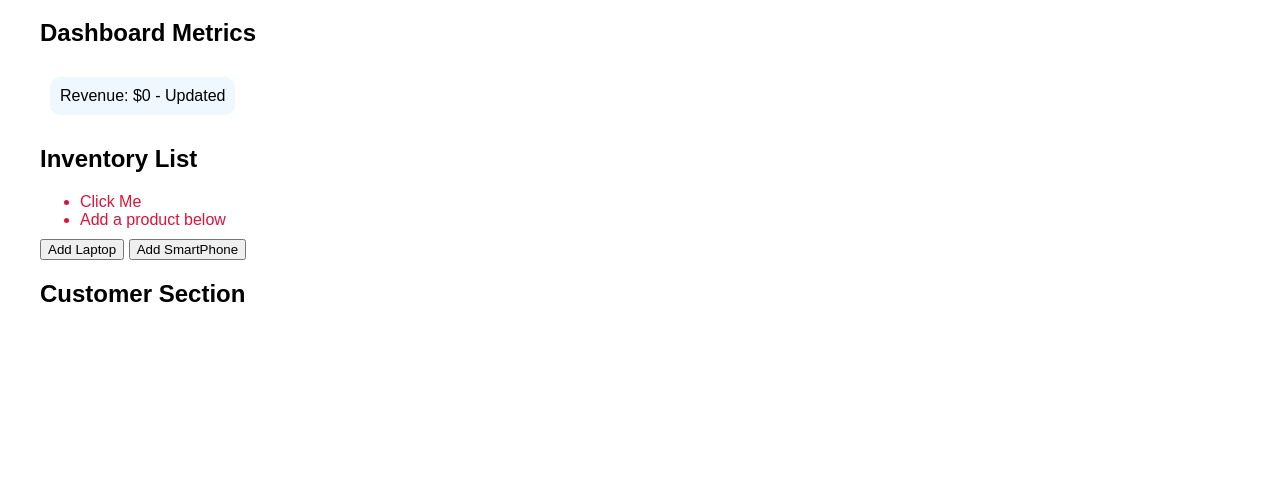
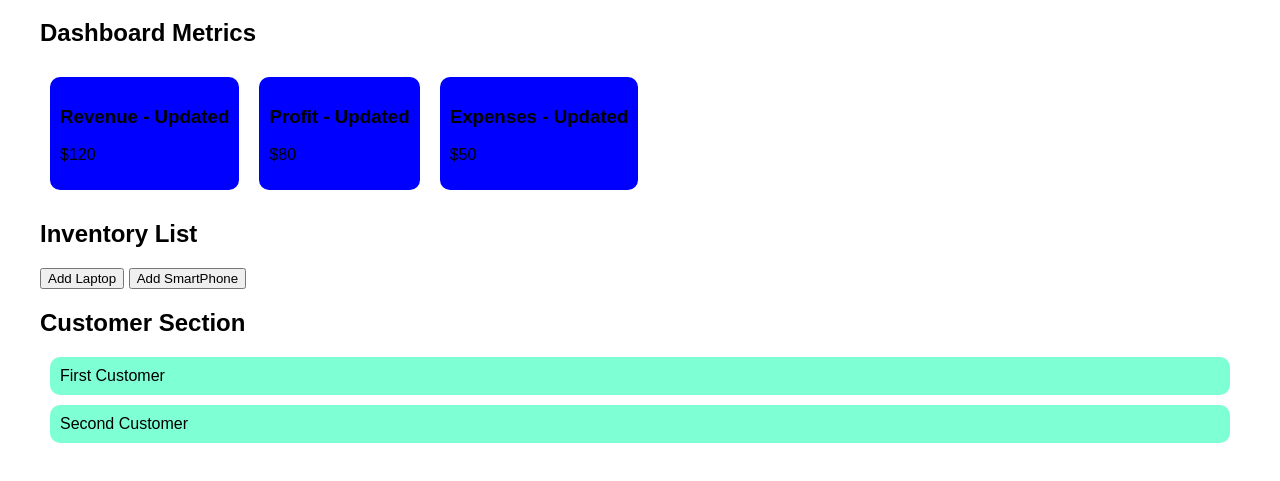
Before and after one commit to DannyFM4/CodingChallenge_12, a plain HTML site: page Index.html in a window 1280 px wide. Shown: the part 101-582 px from the top of the page. Drawn offline with Linux system fonts and the light colour scheme.

Commit message:
Adding Comments and Fixing all errors in the code

```diff
--- a/cc_12.js
+++ b/cc_12.js
@@ -1,95 +1,99 @@
 // Task 1: Business Dashboard – DOM Element Selection and Creation
 
+document.addEventListener("DOMContentLoaded", function(){
 
+    // creates the dashboard selector by elements
+    const dashboard = document.getElementById("dashboard");
+    const dashboard2 = document.querySelector("#dashboard");
 
-// select the dashboard container
-const dashboard = document.getElementById("dashboard");
-const selectDashboard = document.querySelector("#dashboard");
+    // appends the metric card
+    dashboard.appendChild(createMetricCard("revenueCard", "Revenue", 120));
 
-// create new div
-const metricCard = document.createElement("div");
+    function createMetricCard(id, title, amount) { // creates function
+        const metricDiv = document.createElement("div");
 
-// assigning class and id to different elements
-metricCard.setAttribute("class", "metric-card");
-metricCard.setAttribute("id", "revenueCard");
+        // sets the different attributes
+        metricDiv.setAttribute("id", id);
+        metricDiv.setAttribute("class", "metric-card");
 
-// ppulating card with a place holder
-metricCard.textContent = "Revenue: $0";
+        const heading = document.createElement("h3");
 
-// append metric card
-dashboard.appendChild(metricCard);
+        // makes the heading text "title"
+        heading.textContent = title;
 
+        const paragraph = document.createElement("p");
 
-// Task 2: Updating Dashboard Metrics – Working with NodeLists and Arrays
+        // makes text the money amount
+        paragraph.textContent = `$${amount}`;
 
-const metricCards = document.querySelectorAll(".metric-card"); // selects all elements with metric-card class
-const metricCardArray = Array.from(metricCards); //converts list into array
+        metricDiv.appendChild(heading);
+        metricDiv.appendChild(paragraph);
 
+        return metricDiv;
+    };
+    // Task 2
 
-metricCardArray.forEach(card => { // uses forEach method to update the information
-    card.textContent += " - Updated";
+    // creates the metric cards
+    dashboard2.appendChild(createMetricCard("profitCard", "Profit", 80));
+    dashboard.appendChild(createMetricCard("expensesCard", "Expenses", 50));
 
-    card.style.backgroundColor = "#f0f8ff";
+    const metricCards = document.querySelectorAll(".metric-card");
+    const metricCardsArray = Array.from(metricCards); // makes metricCards an array
+
+    metricCardsArray.forEach((card) => { // goes through the array for each item
+        const myHeading = card.querySelector("h3");
+
+        myHeading.textContent += " - Updated"; // updates the revenue
+
+        card.style.backgroundColor = "blue";
     });
-
-
-// Task 3: Dynamic Inventory Management – Adding and Removing Items
-
-const inventoryList = document.getElementById("inventoryList");
-
-function addItemToInventory(product) {
-    let newListItem = document.createElement("li");
-    newListItem.setAttribute("class", "product-item");
-    newListItem.setAttribute("id", "product");
-    newListItem.setAttribute("onclick", `removeInventoryItem("${product}")`);
-    newListItem.textContent = product;
-    inventoryList.appendChild(newListItem);
-};
-
-addItemToInventory("Click Me");
-addItemToInventory("Add a product below");
-
-let productForm = document.getElementById('productForm');
-let error = document.getElementById('Error');
-
-productForm.addEventListener('submit', (event1) => {
-    let productName = document.getElementById('productName').ariaValueMax;
-    if(productName === '') {
-        error.textContent = 'Product name is reuired';
-        event1.preventDefault();
-    } else {
-        error.textContent = '';
-        addItemToInventory(productName);
-        event1.preventDefault();
-    };
-});
-
-function removeInventoryItem(id) {
-    let invItem = document.getElementById(id);
-    inventoryList.removeChild(invItem);
-};
-
 
     // Task 4: Business Customer Section – Handling Event Bubbling
 
     const customerSectionDiv = document.getElementById("customerSection");
 
-function addCustomerCard(name) {
+    function addCustomerCard(name) { // creates a function to add a customer card
         const customerDiv = document.createElement("div");
+
+        customerDiv.setAttribute("class", "customer-card");
 
         customerDiv.textContent = name;
 
-    customerDiv.addEventListener("click", (event) => {
-        console.log("Customer Card Clicked");
+        customerDiv.addEventListener("click", (event) => { // listens for an event
+            console.log("Customer Card Clicked"); // logs the sentence in the console when event is heard
             event.stopPropagation;
         });
 
         customerSectionDiv.appendChild(customerDiv);
     };
 
-customerSectionDiv.addEventListener("click", () => {
-    console.log("Customer Section Clicked");
+    customerSectionDiv.addEventListener("click", () => { // listen for an event "click"
+        console.log("Customer Section Clicked"); // when hears event logs message in the console
     });
 
+    // creates the customer card
     addCustomerCard("First Customer");
     addCustomerCard("Second Customer");
+
+});
+
+
+// Task 3: Dynamic Inventory Management – Adding and Removing Items
+
+function addItemToInventory(product) { // creates function that will add inventory items
+    const inventoryList = document.getElementById("inventoryList");
+    const newListItem = document.createElement("li");
+
+    // sets attributes for list items
+    newListItem.setAttribute("class", "product-item");
+    newListItem.setAttribute("data-product", product);
+    newListItem.textContent = product;
+
+    newListItem.addEventListener("click", function() { // listens for a click event
+        inventoryList.removeChild(product);
+
+        console.log(`Removed Item: ${product}`); // logs the removed items in the console
+    });
+
+    inventoryList.appendChild(product);
+};
```
Also changed, not shown: Index.html (+1 -1 lines). Lines whose indentation alone changed are shown as unchanged.
